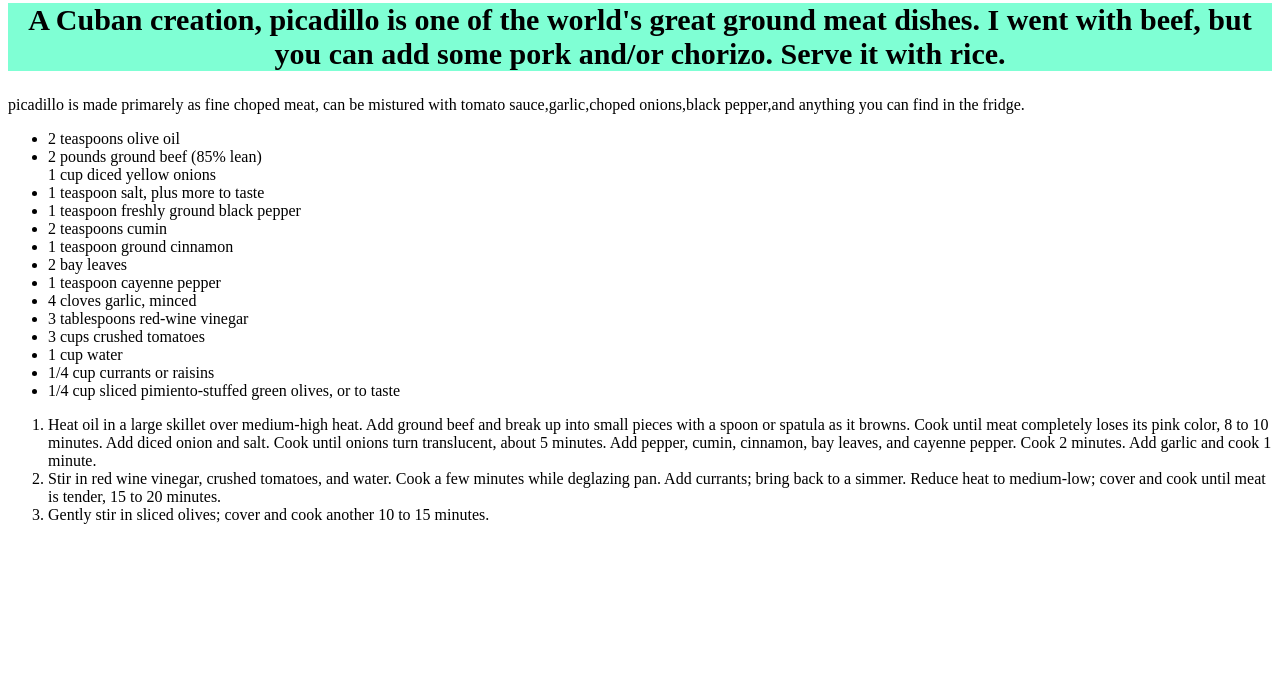
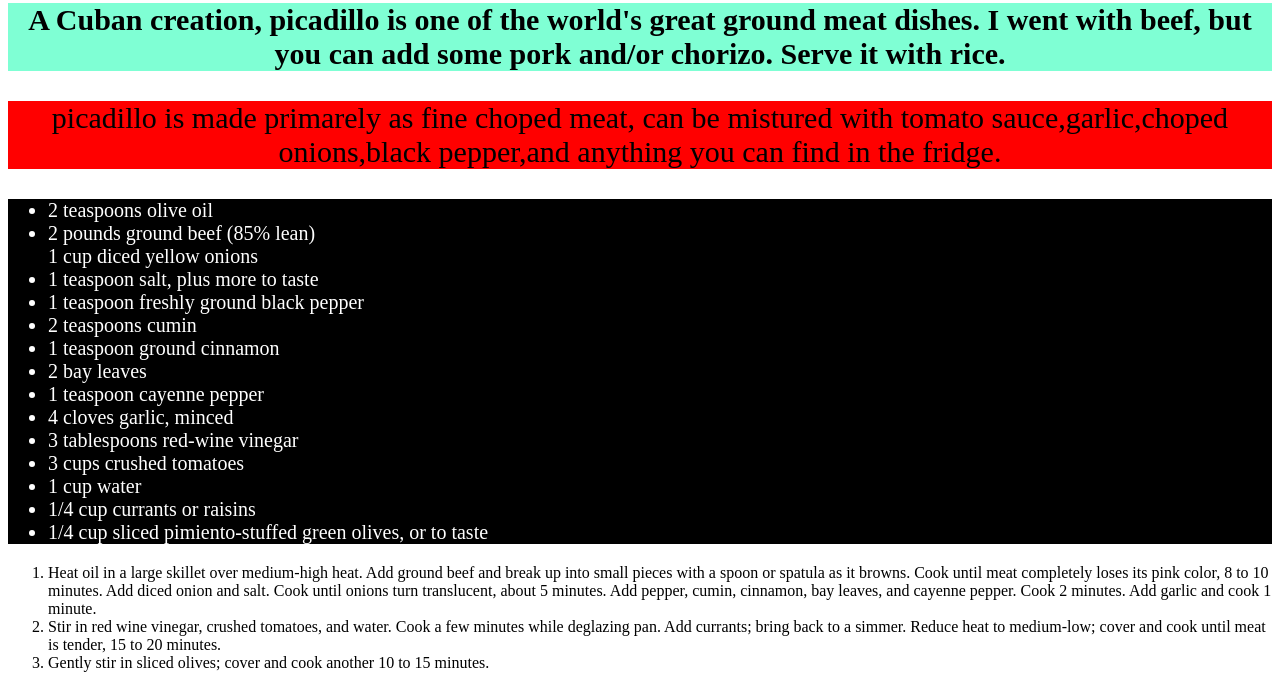
Before and after one commit to Paidegua159/The-html-test-RECIPIES, a plain HTML site: page picadillo.html in a window 1280 px wide. Shown: the part 588-1276 px from the top of the page. Before the commit the page ends 1128 px from the top, so only its background shows below. Drawn offline with Linux system fonts and the light colour scheme.

Commit message:
this makes the site with weird colors

```diff
--- a/picadillo.css
+++ b/picadillo.css
@@ -1,6 +1,21 @@
 img {height:500 ;width:auto;
 
     }
-h2 {font-size: 30px ;background-color: aquamarine;font-weight:bold;text-align: center;
+h2 {background-color: aquamarine;
+    font-weight:bold;
+    text-align: center;
 
     }
+h2,p {font-size: 30px;
+
+    }
+p   {background-color:red ;
+    text-align: center;
+    font-family:"times new roman";
+
+    }
+ul{font-size: 20px;
+    background-color: black;
+    color:white;
+
+    }
```
